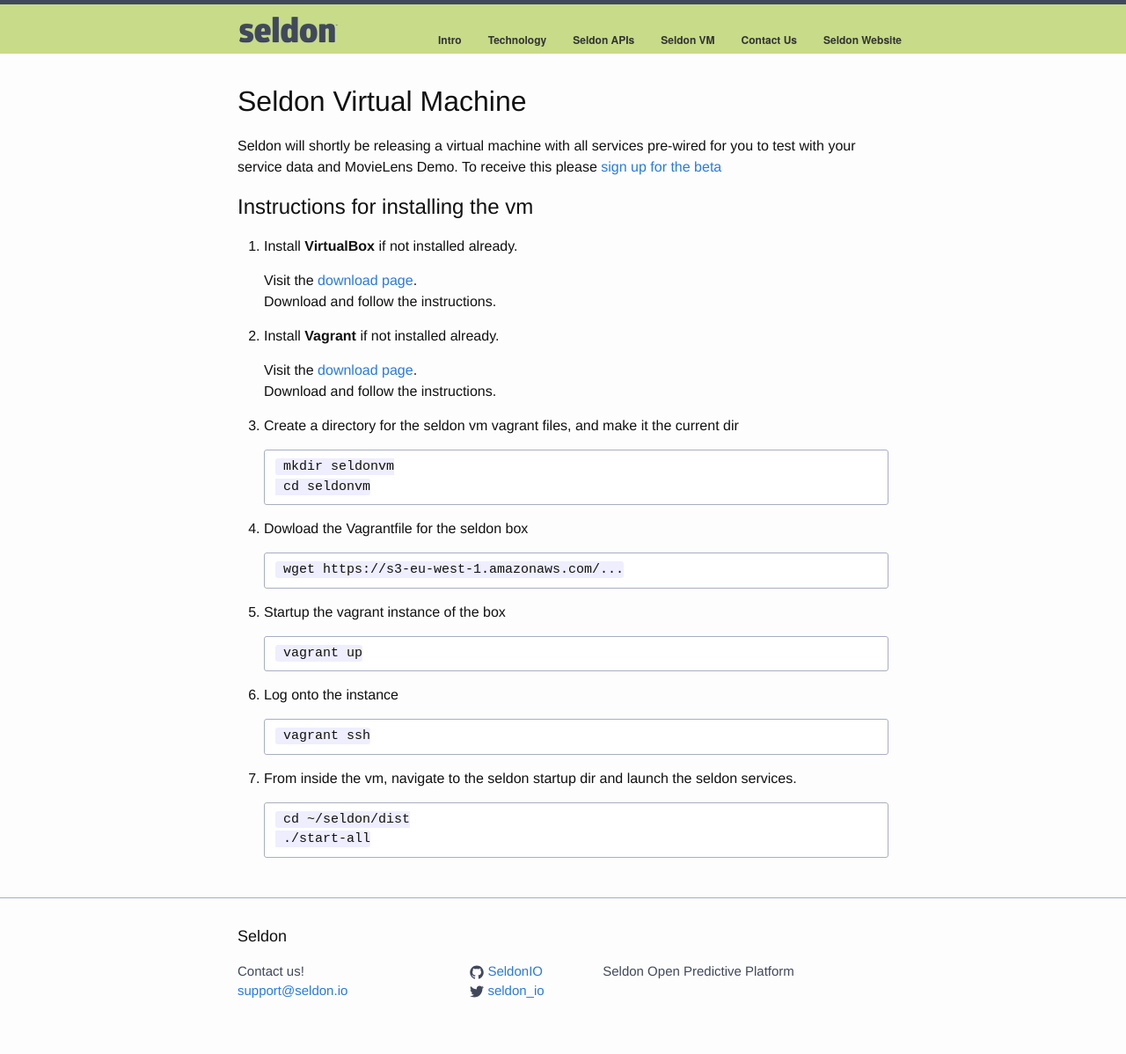
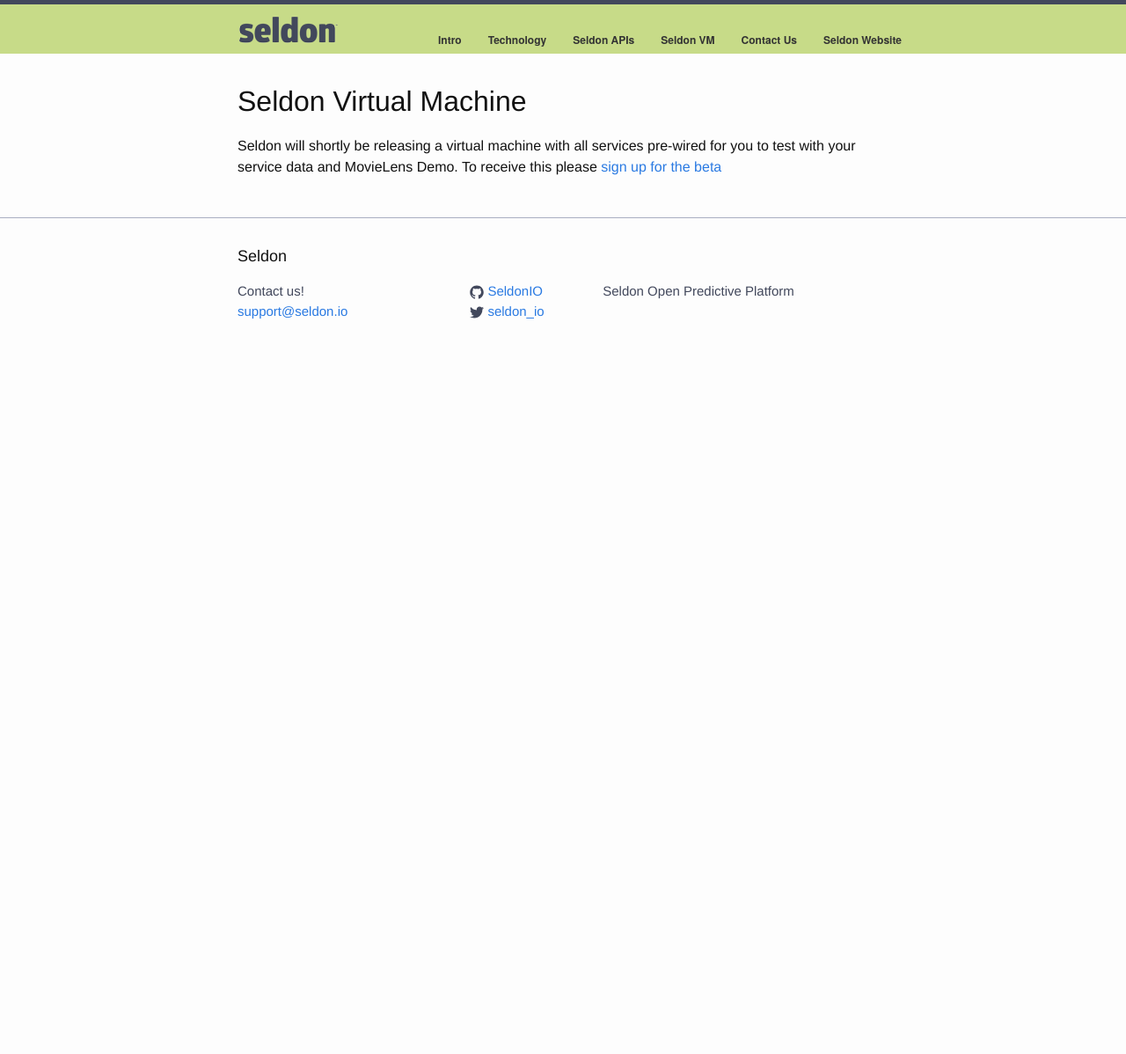
Before and after one commit to SeldonIO/seldonio.github.com, a Jekyll site: the page built from vm.md, in a window 1280 px wide. Shown: the whole page at 88% size. Built offline with Jekyll 4.4.1, drawn with Linux system fonts in a browser that asks for light colours; after the commit the page ends 900 px from its top, so only the background shows below that.

Commit message:
remove vm docs for master

```diff
--- a/vm.md
+++ b/vm.md
@@ -6,37 +6,3 @@ title: Seldon VM
 # Seldon Virtual Machine
 
 Seldon will shortly be releasing a virtual machine with all services pre-wired for you to test with your service data and MovieLens Demo. To receive this please [sign up for the beta](http://www.seldon.io/open-source)
-
-##Instructions for installing the vm
-
-1. Install **VirtualBox** if not installed already.
-
-    Visit the [download page](https://www.virtualbox.org/wiki/Downloads).
-    Download and follow the instructions.
-
-1. Install **Vagrant** if not installed already.
-
-    Visit the [download page](http://www.vagrantup.com/downloads.html).
-    Download and follow the instructions.
-
-1. Create a directory for the seldon vm vagrant files, and make it the current dir
-
-        mkdir seldonvm
-        cd seldonvm
-
-1. Dowload the Vagrantfile for the seldon box
-
-        wget https://s3-eu-west-1.amazonaws.com/...
-
-1. Startup the vagrant instance of the box
-
-        vagrant up
-
-1. Log onto the instance
-
-        vagrant ssh
-
-1. From inside the vm, navigate to the seldon startup dir and launch the seldon services.
-
-        cd ~/seldon/dist
-        ./start-all
```
